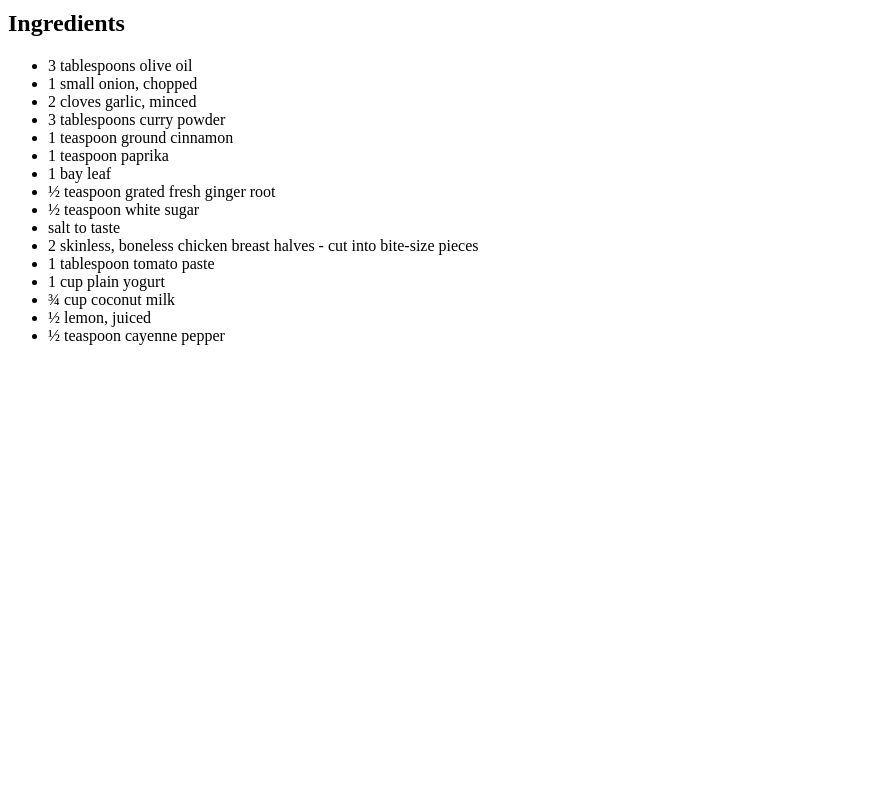
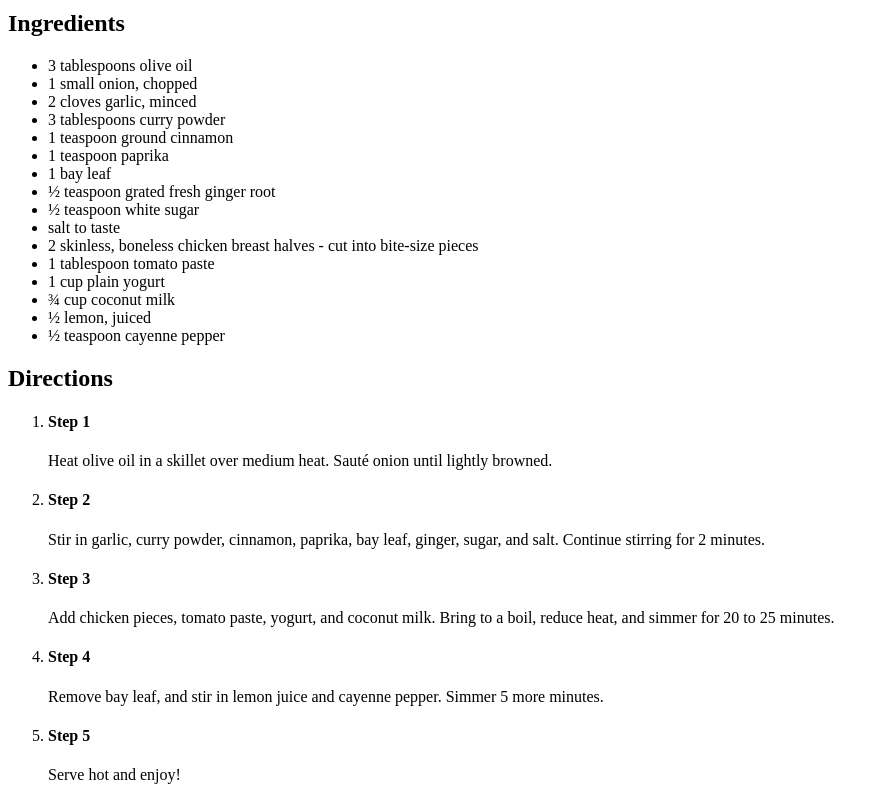
Before and after one commit to danielngira/odin-recipes, a plain HTML site: page recipes/chicken-curry.html in a window 1280 px wide. Shown: the part 878-1678 px from the top of the page, without its empty margins (0-889 px from the left). Before the commit the page ends 1239 px from the top, so only its background shows below. Drawn offline with Linux system fonts and the light colour scheme.

Commit message:
Added steps to chicken curry recipe. Added the link to the recipe in the homepage

```diff
--- a/recipes/chicken-curry.html
+++ b/recipes/chicken-curry.html
@@ -29,6 +29,28 @@
         <li>½ lemon, juiced</li>
         <li>½ teaspoon cayenne pepper</li>
     </ul>
-
+    <h2>Directions</h2>
+    <ol>
+        <li>
+            <h4>Step 1</h4>
+            Heat olive oil in a skillet over medium heat. Sauté onion until lightly browned.
+        </li>
+        <li>
+            <h4>Step 2</h4>
+            Stir in garlic, curry powder, cinnamon, paprika, bay leaf, ginger, sugar, and salt. Continue stirring for 2 minutes.
+        <li>
+            <h4>Step 3</h4>
+            Add chicken pieces, tomato paste, yogurt, and coconut milk. Bring to a boil, reduce heat, and simmer for 20 to 25
+            minutes.
+        </li>
+        <li>
+            <h4>Step 4</h4>
+            Remove bay leaf, and stir in lemon juice and cayenne pepper. Simmer 5 more minutes.
+        </li>
+        <li>
+            <h4>Step 5</h4>
+            Serve hot and enjoy!
+        </li>
+    </ol>
 </body>
 </html>
```
Also changed, not shown: index.html (+1 -0 lines).
